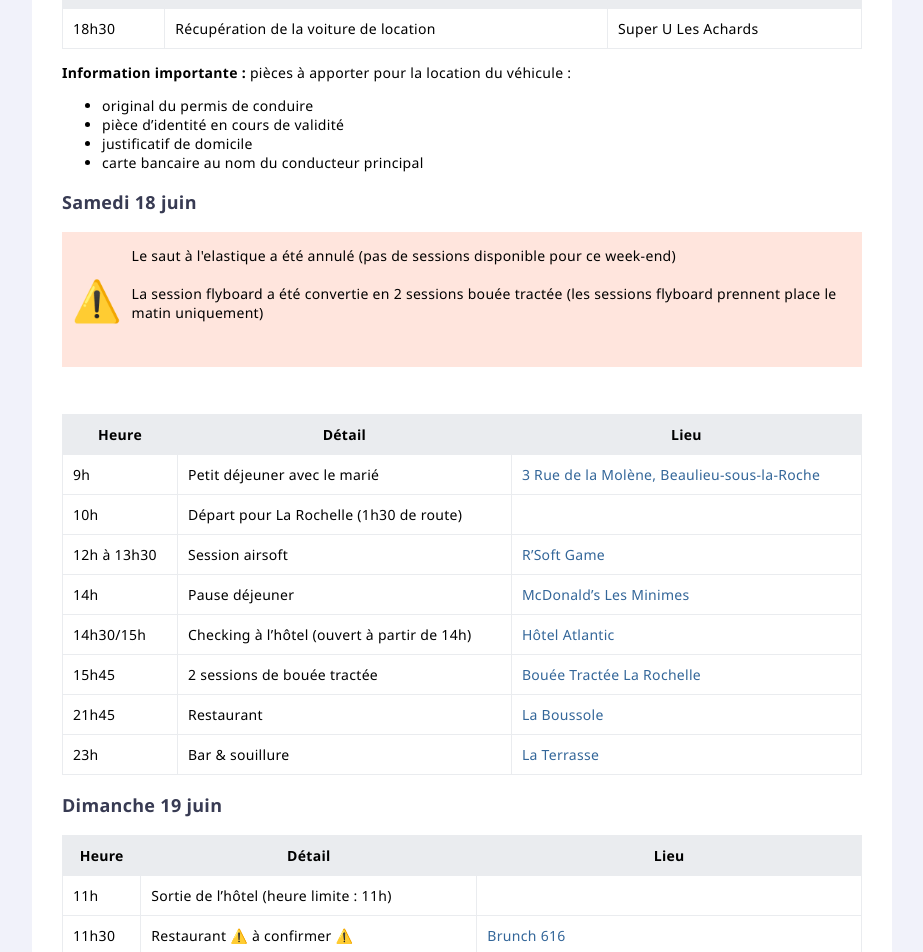
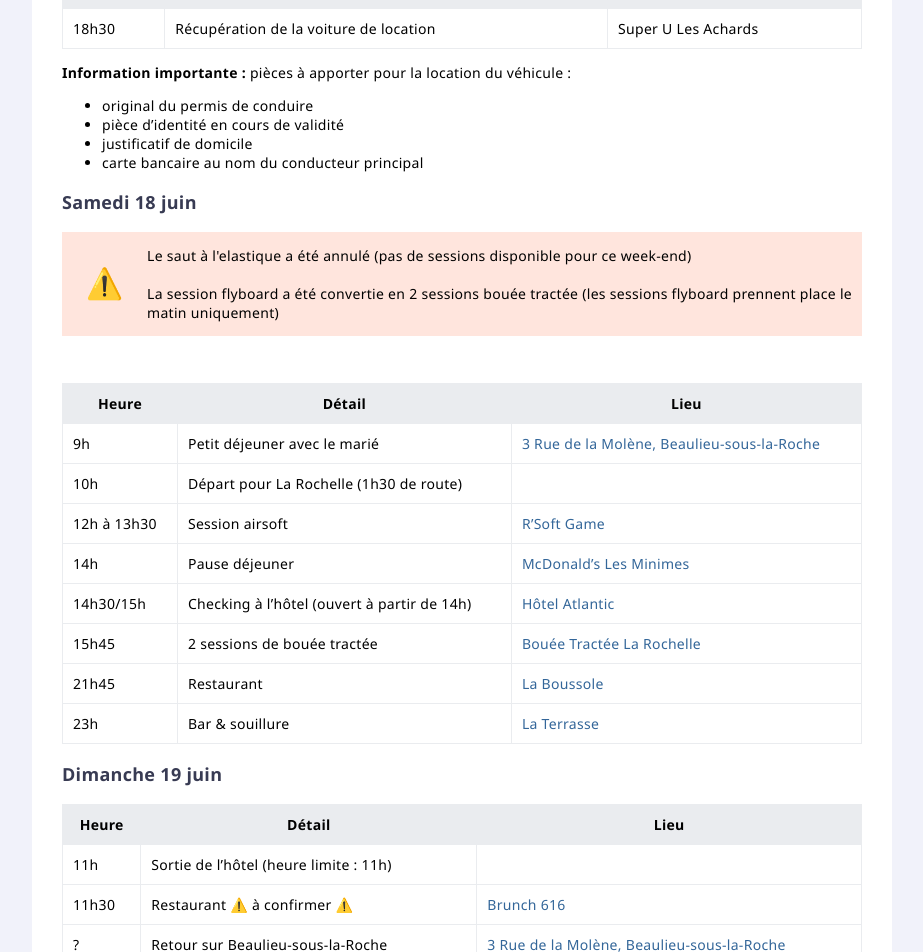
Before and after one commit to leobouard/leobouard.github.io, a Jekyll site: the page built from evg/index.md, in a window 1280 px wide. Shown: the part 330-1282 px from the top of the page, without its empty margins (198-1121 px from the left). Built offline with Jekyll 4.4.1, drawn with Linux system fonts in a browser that asks for light colours; our own code applies the rules of GitHub Pages for plain Markdown files.

Commit message:
Update index.md

```diff
--- a/evg/index.md
+++ b/evg/index.md
@@ -25,7 +25,7 @@ Heure | Détail | Lieu
 ### Samedi 18 juin
 
 <div style="background-color: #FFE5DD; display: flex;">
-  <div style="width: 80px; text-align: center;"><p style="font-size: 40px;">⚠️</p></div>
+  <div style="width: 100px; text-align: center;"><p style="font-size: 30px;">⚠️</p></div>
   <div>
     <p>Le saut à l'elastique a été annulé (pas de sessions disponible pour ce week-end)<br><br>La session flyboard a été convertie en 2 sessions bouée tractée (les sessions flyboard prennent place le matin uniquement)</p>
   </div>
```
